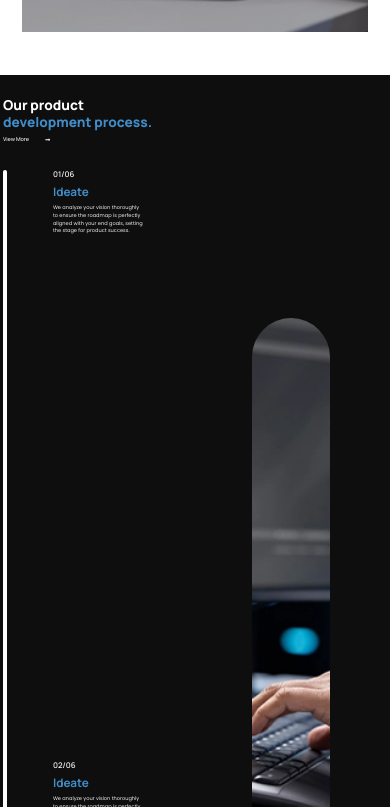
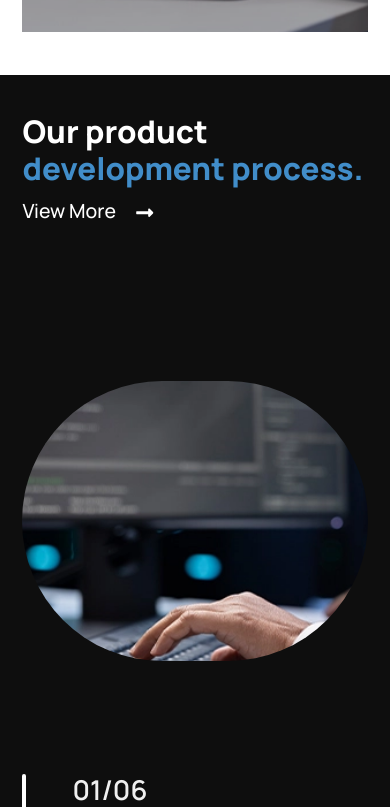
Before and after one commit to MuhammadHaris8171/sigma6digital, a React (Vite) app: page / in a window 390 px wide. Shown: the part 2817-3624 px from the top of the page. Built offline with nearby package versions, Linux system fonts and the light colour scheme.

Commit message:
some media query added on process component

```diff
--- a/src/components/Process.module.css
+++ b/src/components/Process.module.css
@@ -97,3 +97,119 @@
     object-fit: cover;
     object-position: center;
 }
+
+@media screen and (max-width: 1199px) {
+    .processMainHeading{
+        font-size: 4em;
+    }
+    .processView{
+        font-size: 1.8em;
+    }
+    .stepsCount{
+        font-size: 2.4em;
+    }
+    .stepHeading{
+        font-size: 4em;
+        padding: 0.15em 0em;
+    }
+}
+
+@media screen and (max-width: 992px) {
+    .processMainHeading {
+        font-size: 4.5em;
+    }
+
+    .processView {
+        font-size: 2.2em;
+    }
+    .stepsCount {
+        font-size: 3em;
+    }
+
+    .stepHeading {
+        font-size: 5em;
+    }
+    .stepDescription{
+        font-size: 1.7em;
+    }
+    .galleryBox{
+        width: 27vw;
+    }
+}
+
+@media screen and (max-width: 767px) {
+    .processMainHeading {
+        font-size: 5.5em;
+    }
+
+    .processView {
+        font-size: 3em;
+    }
+    .stepsArea{
+        flex-direction: column;
+        overflow: hidden;
+    }
+    .imagesArea{
+        width: 100%;
+        height: 60svh;
+    }
+    .galleryBox{
+        width: 100%;
+        height: 280px;
+        display: flex;
+    }
+    .contentArea{
+        width: 100vw;
+        order: 2;
+        height: 40svh;
+    }
+    .steps{
+        display: flex;
+        overflow: hidden;
+        position: absolute;
+    }
+    .step{
+        min-width: 100%;
+        height: auto;
+        padding-right: 40%;
+    }
+    .stepsCount {
+        font-size: 4em;
+    }
+    .stepHeading {
+        font-size: 7em;
+    }
+    .stepDescription {
+        font-size: 2.25em;
+    }
+}
+
+@media screen and (max-width: 575px) {
+    .verticleSlider{
+        padding: 3em 5em;
+    }
+    .headingContainer{
+        margin-bottom: 4em;
+    }
+    .processMainHeading {
+        font-size: 8em;
+    }
+
+    .processView {
+        font-size: 5em;
+    }
+        .step {
+            padding-right: 30%;
+        }
+        .stepsCount {
+            font-size: 7em;
+        }
+
+        .stepHeading {
+            font-size: 11em;
+        }
+
+        .stepDescription {
+            font-size: 4em;
+        }
+}
--- a/src/components/Process.tsx
+++ b/src/components/Process.tsx
@@ -12,16 +12,54 @@ interface ProcessProps {
 }
 
 function Process({ heading }: ProcessProps) {
+  const contentSteps = useRef<HTMLDivElement>(null);
   const stepsAreaRef = useRef<HTMLDivElement>(null);
   const imagesAreaRef = useRef<HTMLDivElement>(null);
-  const progressBarRef = useRef<HTMLDivElement>(null); // Reference for the new progress bar
+  const progressBarRef = useRef<HTMLDivElement>(null);
 
 useLayoutEffect(() => {
+    const steps = contentSteps.current;
     const stepsArea = stepsAreaRef.current;
     const imagesArea = imagesAreaRef.current;
+    const totalSteps = 6;
+    const isMobile = window.innerWidth <= 767;
 
+    if (isMobile) {
+        const stepWidth = steps ? steps.offsetWidth : 0;
+        const stepDistance = stepWidth * (totalSteps - 1);
+
+        gsap.set(".stepImage:not(:first-child)", { left: "100%" });
+        gsap.set(".step:last-child", { x: 0 });
+
+        const timeline = gsap.timeline();
+        timeline
+            .to(".stepImage:not(:first-child)", { left: 0, duration: 1, stagger: 1 }, 0)
+            .to(".step", { x: -stepDistance, duration: totalSteps + 1, stagger: 0 }, 0);
+
+        if (stepsArea && imagesArea && progressBarRef.current) {
+            ScrollTrigger.create({
+                trigger: stepsArea,
+                start: "top top",
+                end: () => `+=${contentSteps.current?.offsetWidth + "1" || 0}`,
+                pin: true,
+                pinSpacing: true,
+                scrub: true,
+                onUpdate: (self) => {
+                    const progress = self.progress;
+                    const newWidth = Math.ceil(progress * 100);
+                    gsap.set(progressBarRef.current, { width: `${newWidth}%` });
+                },
+                animation: timeline,
+            });
+        }
+    } else {
         gsap.set(".stepImage:not(:first-child)", { top: "100%" });
-    const animation = gsap.to(".stepImage:not(:first-child)", { top: 0, duration: 1, stagger: 1 });
+        gsap.set(".steps:not(:first-child)", { top: "100%" });
+
+        const timeline = gsap.timeline();
+        timeline
+            .to(".stepImage:not(:first-child)", { top: 0, duration: 1, stagger: 1 }, 0)
+            .to(".steps:not(:first-child)", { top: 0, duration: 1, stagger: 1 }, 0);
 
         if (stepsArea && imagesArea && progressBarRef.current) {
             ScrollTrigger.create({
@@ -34,16 +72,20 @@ function Process({ heading }: ProcessProps) {
                 onUpdate: (self) => {
                     const progress = self.progress;
                     const newHeight = Math.ceil(progress * 100);
-          gsap.set(progressBarRef.current, { height: `${newHeight}%` }); // Target the new div
+                    gsap.set(progressBarRef.current, { height: `${newHeight}%` });
                 },
-        animation: animation,
+                animation: timeline,
             });
+        }
     }
 
     return () => {
         ScrollTrigger.getAll().forEach(trigger => trigger.kill());
     };
 }, []);
+
+
+
 
   return (
     <>
@@ -59,12 +101,12 @@ function Process({ heading }: ProcessProps) {
                   <Link to="#" className="text-decoration-none">View More <FaLongArrowAltRight /></Link>
                 </button>
               </div>
-              <div className="stepsArea d-flex" ref={stepsAreaRef}>
+              <div className={`${styles.stepsArea} stepsArea d-flex`} ref={stepsAreaRef}>
                 <div className={styles.contentArea}>
-                  <div className={`${styles.steps} steps position-relative`}>
+                  <div className={`${styles.steps} steps position-relative`} ref={contentSteps}>
                     <div className={`${styles.progressBar} position-absolute`} ref={progressBarRef}></div>
                     {[...Array(6)].map((_, index) => (
-                      <div className={`${styles.step}`} key={index}>
+                      <div className={`${styles.step} step`} key={index}>
                         <h4 className={styles.stepsCount}>{`0${index + 1}/06`}</h4>
                         <h3 className={styles.stepHeading}>Ideate</h3>
                         <p className={styles.stepDescription}>
```
Lines whose indentation alone changed are shown as unchanged.
